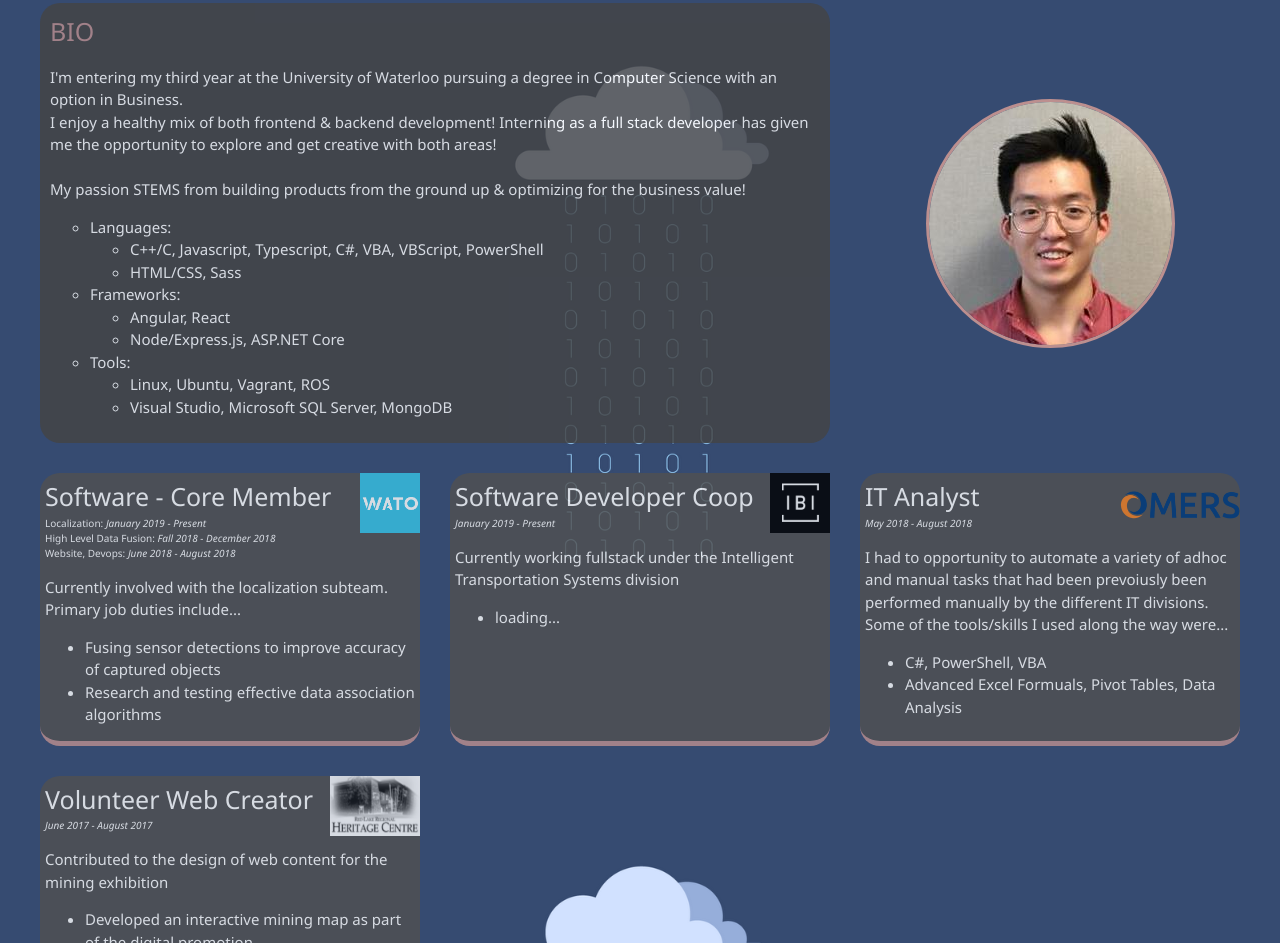
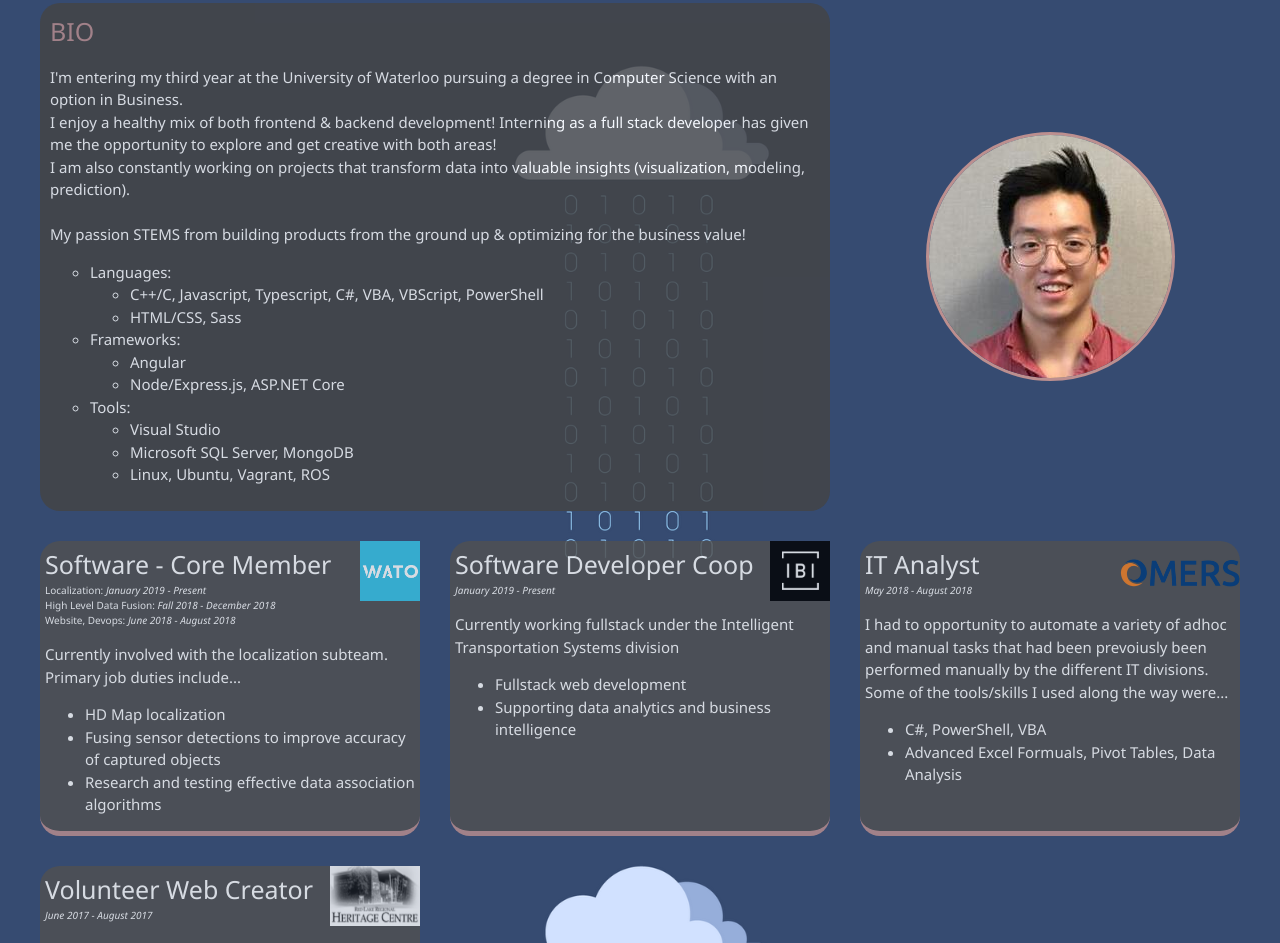
Before and after one commit to Wmeng98/Portfolio-Personal, a website: page dist/about.html in a window 1280 px wide. Shown: the part 232-1175 px from the top of the page. Drawn offline with Linux system fonts and the light colour scheme.

Commit message:
update experience section

```diff
--- a/dist/about.html
+++ b/dist/about.html
@@ -61,6 +61,7 @@
         <h3 class="about-secondary">BIO</h3>
         <p>I'm entering my third year at the University of Waterloo pursuing a degree in Computer Science with an option in Business.
             <br>I enjoy a healthy mix of both frontend & backend development! Interning as a full stack developer has given me the opportunity to explore and get creative with both areas!
+            <br>I am also constantly working on projects that transform data into valuable insights (visualization, modeling, prediction).
             <br><br>My passion STEMS from building products from the ground up & optimizing for the business value!
 
         </p>
@@ -73,14 +74,15 @@
             </li>
             <li class="sk-ls">Frameworks:
               <ul>
-                <li>Angular, React</li>
+                <li>Angular</li>
                 <li>Node/Express.js, ASP.NET Core</li>
               </ul>
             </li>
             <li class="sk-ls">Tools:
               <ul>
+                <li>Visual Studio</li>
+                <li>Microsoft SQL Server, MongoDB</li>
                 <li>Linux, Ubuntu, Vagrant, ROS</li>
-                <li>Visual Studio, Microsoft SQL Server, MongoDB</li>
               </ul>
           </ul>
     </div>
@@ -93,6 +95,7 @@
       <div>Website, Devops: <i>June 2018 - August 2018</i></div>
       <p>Currently involved with the localization subteam. Primary job duties include...</p>
       <ul>
+        <li>HD Map localization</li>
         <li>Fusing sensor detections to improve accuracy of captured objects</li>
         <li>Research and testing effective data association algorithms</li>
       </ul>
@@ -102,7 +105,8 @@
         <div><i>January 2019 - Present</i></div>
         <p>Currently working fullstack under the Intelligent Transportation Systems division</p>
         <ul>
-          <li>loading...</li>
+          <li>Fullstack web development</li>
+          <li>Supporting data analytics and business intelligence</li>
         </ul>
       </div>
       <div class="job job-3">
```
